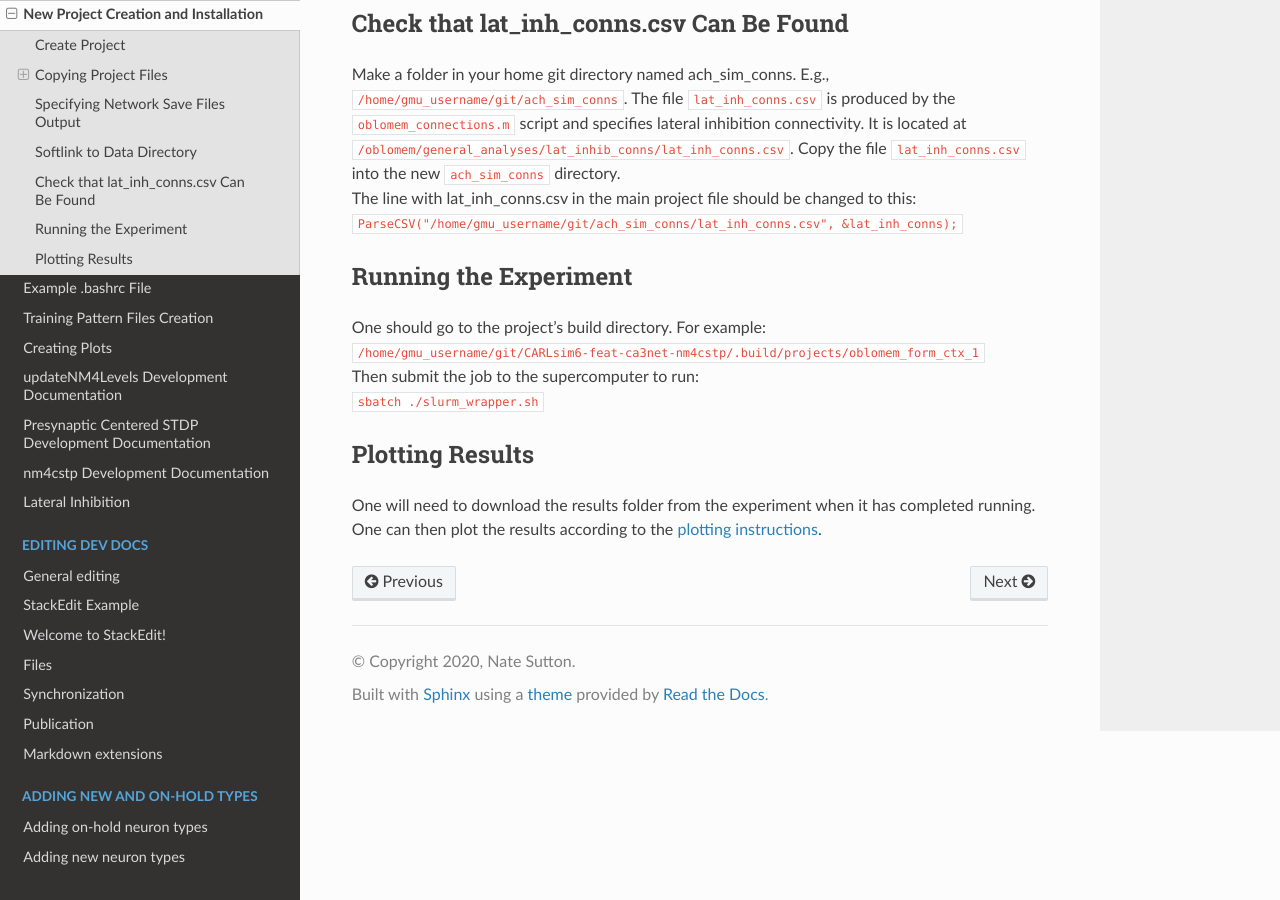
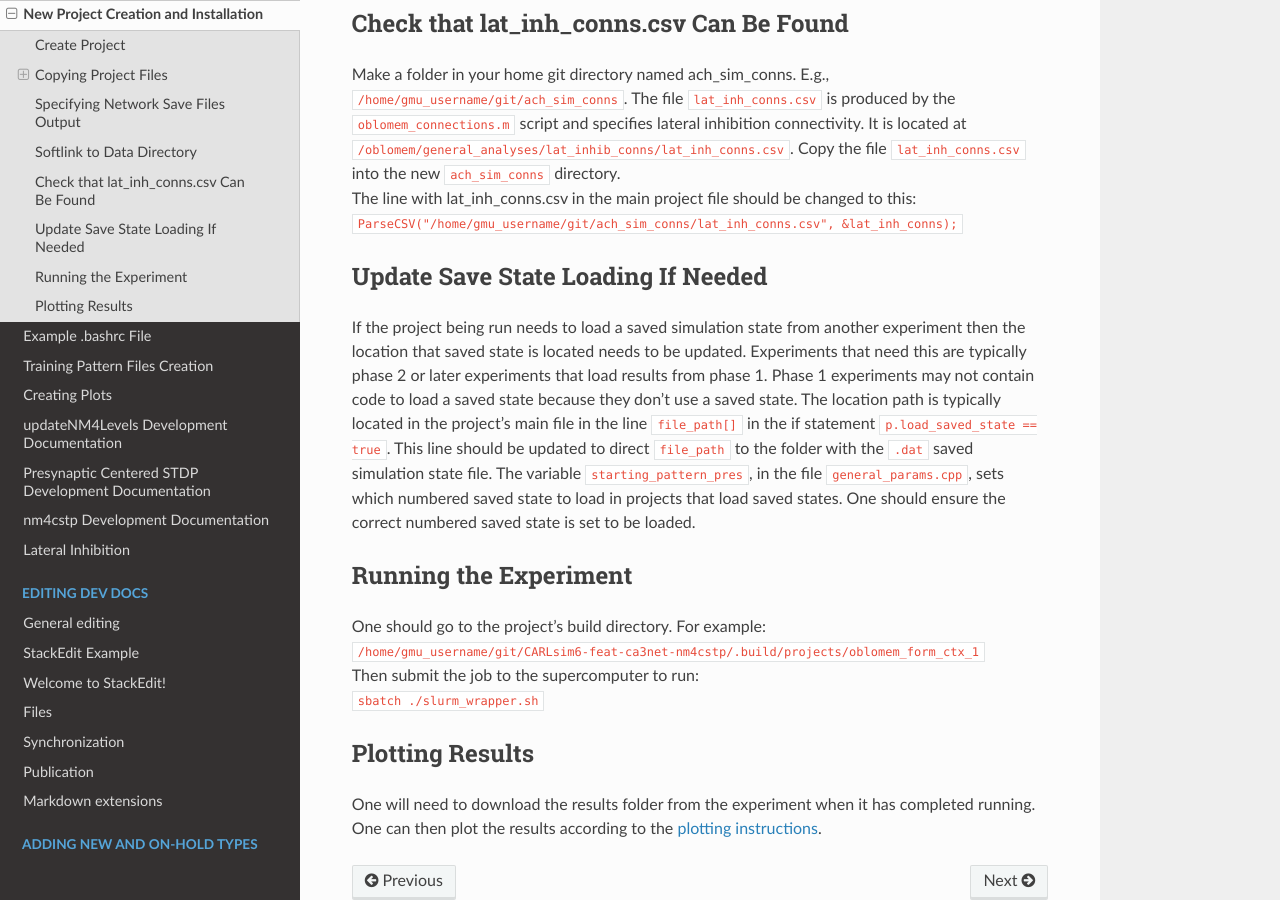
Before and after one commit to Hippocampome-Org/hco_dev_docs, a Sphinx documentation site: the page built from docs/oblomem/new_projects.md, in a window 1280 px wide and 900 px high, scrolled down 2519 px. Built offline with Sphinx 7.4.7 and the Read the Docs theme 3.1.0, drawn with Linux system fonts in a browser that asks for light colours.

Commit message:
updated a new project doc

```diff
--- a/docs/oblomem/new_projects.md
+++ b/docs/oblomem/new_projects.md
@@ -82,6 +82,9 @@ Make a folder in your home git directory named ach_sim_conns. E.g., `/home/gmu_u
 <br>The line with lat_inh_conns.csv in the main project file should be changed to this:
 <br>`ParseCSV("/home/gmu_username/git/ach_sim_conns/lat_inh_conns.csv", &lat_inh_conns);`
 
+### Update Save State Loading If Needed
+If the project being run needs to load a saved simulation state from another experiment then the location that saved state is located needs to be updated. Experiments that need this are typically phase 2 or later experiments that load results from phase 1. Phase 1 experiments may not contain code to load a saved state because they don't use a saved state. The location path is typically located in the project's main file in the line `file_path[]` in the if statement `p.load_saved_state == true`. This line should be updated to direct `file_path` to the folder with the `.dat` saved simulation state file. The variable `starting_pattern_pres`, in the file `general_params.cpp`, sets which numbered saved state to load in projects that load saved states. One should ensure the correct numbered saved state is set to be loaded.
+
 ### Running the Experiment
 One should go to the project's build directory. For example:
 <br>`/home/gmu_username/git/CARLsim6-feat-ca3net-nm4cstp/.build/projects/oblomem_form_ctx_1`
```
